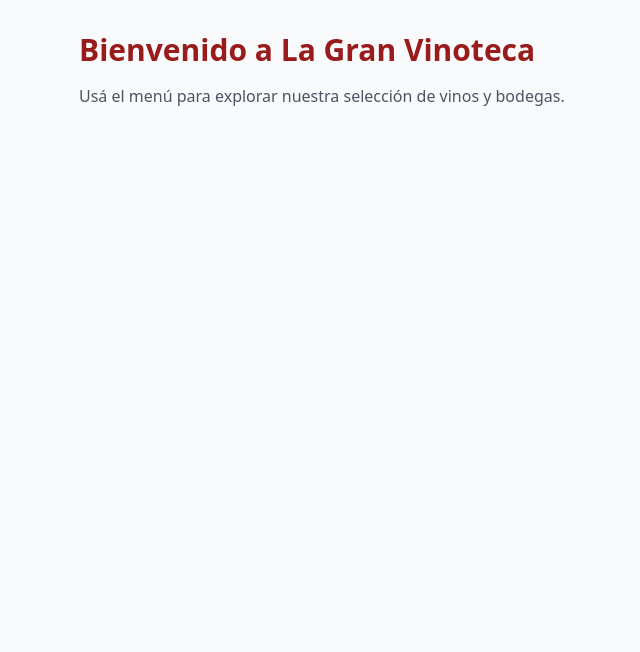
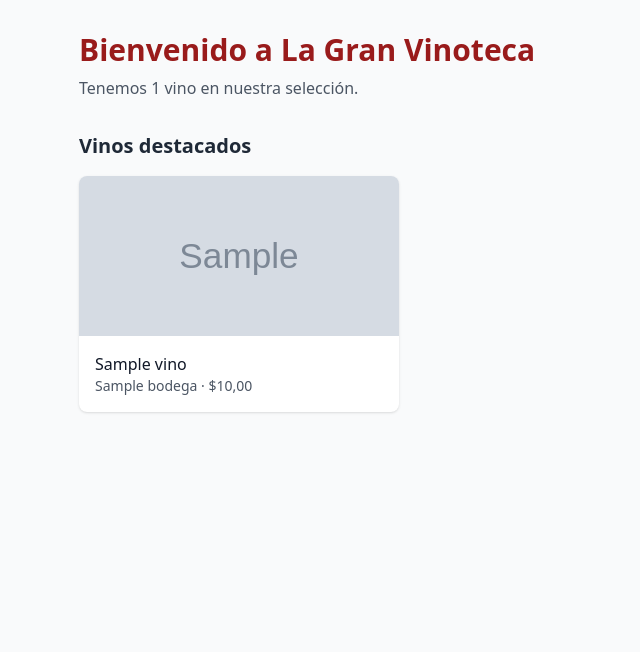
Before and after one commit to ValenBelone7/Vinoteca, a Django app: page / in a window 1280 px wide. Shown: the part 60-712 px from the top of the page, without its empty margins (65-705 px from the left). Run offline with Django 5.2, Linux system fonts and the light colour scheme; tables that the repository leaves empty hold one stand-in row (values such as "Sample post"); grey boxes marked "Sample" are stand-in pictures; some libraries are stand-ins or nearby versions.

Commit message:
feat: amplía context processor con vinos destacados y total
Home muestra vinos con stock disponible y contador global desde datos_vinoteca.

Co-authored-by: Cursor <cursoragent@cursor.com>

```diff
--- a/vinoteca/context_processors.py
+++ b/vinoteca/context_processors.py
@@ -1,4 +1,9 @@
+from .models import Vino
+
+
 def datos_vinoteca(request):
     return {
         'nombre_vinoteca': 'La Gran Vinoteca',
+        'vinos_destacados': Vino.objects.filter(stock__gt=0).select_related('bodega').order_by('-id')[:3],
+        'total_vinos': Vino.objects.count(),
     }
--- a/vinoteca/templates/vinoteca/home.html
+++ b/vinoteca/templates/vinoteca/home.html
@@ -1,6 +1,30 @@
 {% extends 'vinoteca/base.html' %}
 {% block title %}Inicio — {{ nombre_vinoteca }}{% endblock %}
 {% block content %}
-<h1 class="text-3xl font-bold text-red-800 mb-4">Bienvenido a {{ nombre_vinoteca }}</h1>
-<p class="text-gray-600">Usá el menú para explorar nuestra selección de vinos y bodegas.</p>
+<h1 class="text-3xl font-bold text-red-800 mb-2">Bienvenido a {{ nombre_vinoteca }}</h1>
+<p class="text-gray-600 mb-8">Tenemos {{ total_vinos }} vino{{ total_vinos|pluralize }} en nuestra selección.</p>
+
+{% if vinos_destacados %}
+<section>
+    <h2 class="text-xl font-semibold text-gray-800 mb-4">Vinos destacados</h2>
+    <div class="grid grid-cols-1 sm:grid-cols-3 gap-4">
+        {% for vino in vinos_destacados %}
+        <a href="{% url 'detalle_vino' vino.pk %}"
+           class="bg-white rounded-lg shadow overflow-hidden hover:shadow-md transition">
+            {% if vino.foto %}
+            <img src="{{ vino.foto.url }}" alt="{{ vino.nombre }}" class="w-full h-40 object-cover">
+            {% else %}
+            <div class="w-full h-40 bg-red-100 flex items-center justify-center text-4xl">🍷</div>
+            {% endif %}
+            <div class="p-4">
+                <p class="font-medium">{{ vino.nombre }}</p>
+                <p class="text-sm text-gray-600">{{ vino.bodega }} · ${{ vino.precio }}</p>
+            </div>
+        </a>
+        {% endfor %}
+    </div>
+</section>
+{% else %}
+<p class="text-gray-600">Explorá nuestra selección desde el menú.</p>
+{% endif %}
 {% endblock %}
```
